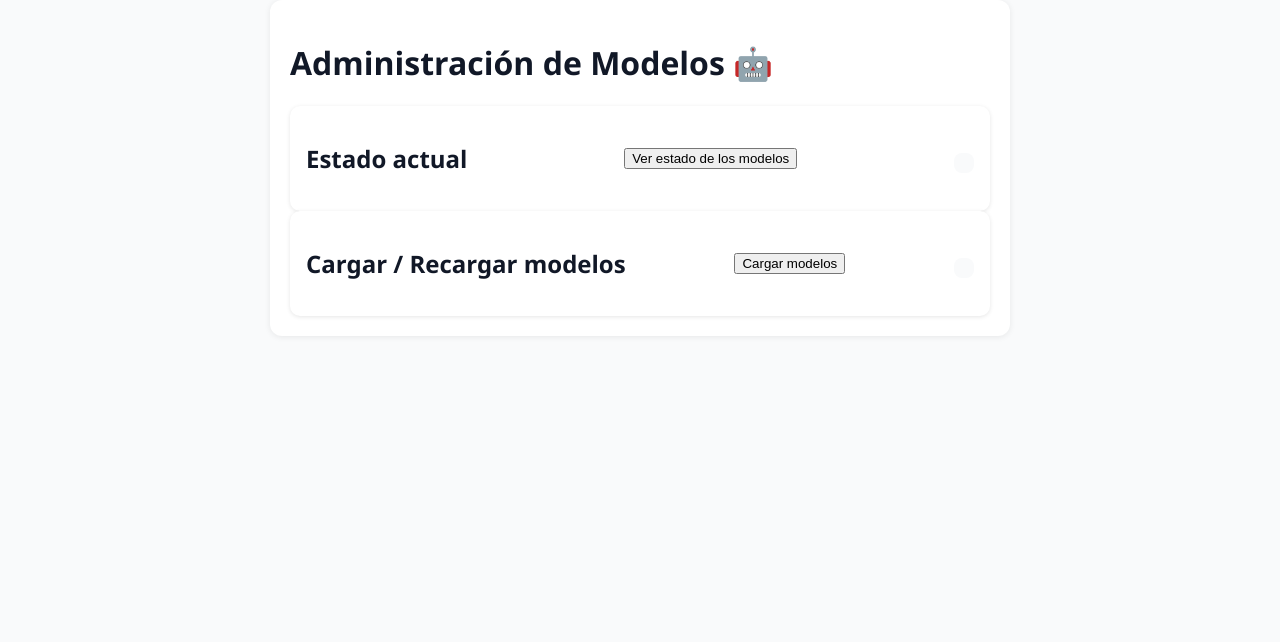
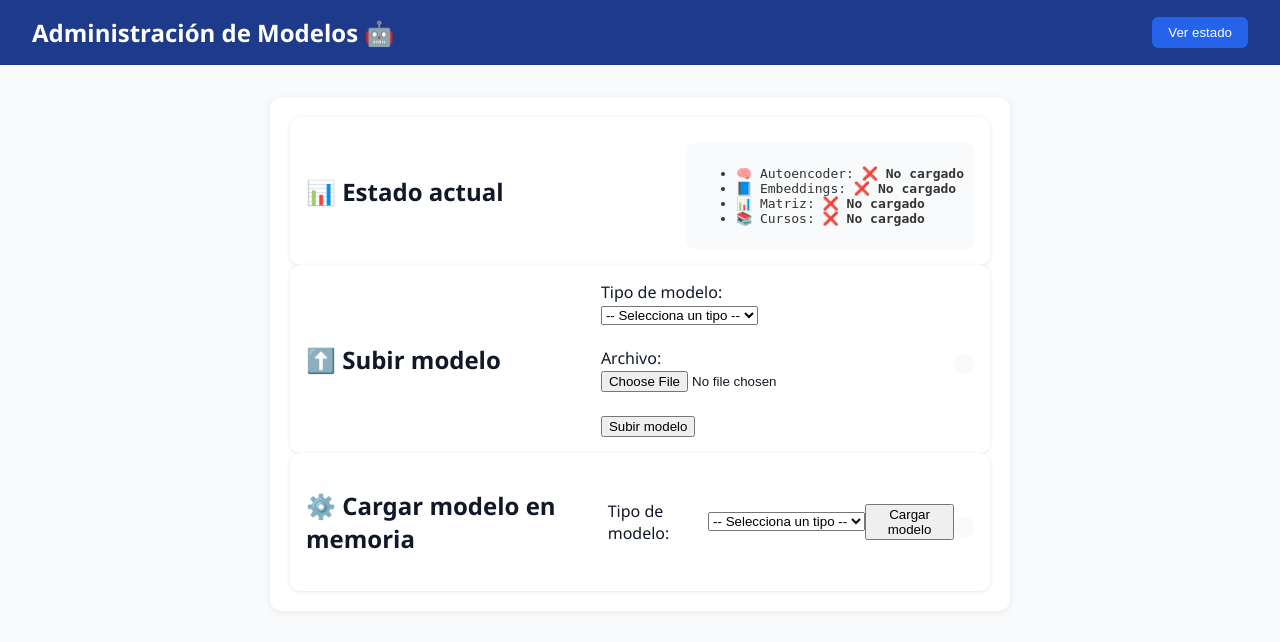
Before and after one commit to vanessatocasuche/chatbot-fastapi, a FastAPI app: page /models in a window 1280 px wide. Shown: the top 642 px of the page. Run offline with FastAPI, Linux system fonts and the light colour scheme.

Commit message:
vista de Administrador de modelos

```diff
--- a/src/services/modelService.py
+++ b/src/services/modelService.py
@@ -79,7 +79,7 @@ class ModelService:
             elif tipo == "matriz":
                 cls._models_cache["matriz"] = np.load(path)
             elif tipo == "cursos":
-                cls._models_cache["cursos"] = pd.read_csv(path)
+                cls._models_cache["cursos"] = np.load(path)
 
             logger.info(f"✅ Archivo '{tipo}' cargado correctamente desde {path}")
             return {"message": f"Archivo '{tipo}' cargado correctamente."}
--- a/static/models.js
+++ b/static/models.js
@@ -1,38 +1,95 @@
-const btnStatus = document.getElementById("btn-status");
-const btnLoad = document.getElementById("btn-load");
-const statusDiv = document.getElementById("status-result");
-const loadDiv = document.getElementById("load-result");
-
 const API_BASE = "/api/models";
 
-// Ver estado de los modelos
-btnStatus.addEventListener("click", async () => {
+const refreshStatusBtn = document.getElementById("refresh-status");
+const statusDiv = document.getElementById("status-result");
+
+const uploadForm = document.getElementById("upload-form");
+const uploadResult = document.getElementById("upload-result");
+
+const loadSelect = document.getElementById("load-type");
+const loadBtn = document.getElementById("btn-load");
+const loadResult = document.getElementById("load-result");
+
+// === CONSULTAR ESTADO DE LOS MODELOS ===
+async function fetchStatus() {
   statusDiv.textContent = "Consultando estado...";
   try {
     const res = await fetch(`${API_BASE}/status`);
-    if (!res.ok) throw new Error("Error consultando el estado");
+    if (!res.ok) throw new Error("Error consultando estado");
     const data = await res.json();
 
     statusDiv.innerHTML = `
       <ul>
-        <li>📘 Vectorizer: <strong>${data.vectorizer ? "✅ Cargado" : "❌ No cargado"}</strong></li>
-        <li>📊 Cluster model: <strong>${data.cluster_model ? "✅ Cargado" : "❌ No cargado"}</strong></li>
-        <li>💬 Respuestas: <strong>${data.responses ? "✅ Cargado" : "❌ No cargado"}</strong></li>
+        <li>🧠 Autoencoder: <strong>${data.autoencoder ? "✅ Cargado" : "❌ No cargado"}</strong></li>
+        <li>📘 Embeddings: <strong>${data.embeddings ? "✅ Cargado" : "❌ No cargado"}</strong></li>
+        <li>📊 Matriz: <strong>${data.matriz ? "✅ Cargado" : "❌ No cargado"}</strong></li>
+        <li>📚 Cursos: <strong>${data.cursos ? "✅ Cargado" : "❌ No cargado"}</strong></li>
       </ul>
     `;
-  } catch (error) {
+  } catch (err) {
+    console.error(err);
     statusDiv.textContent = "❌ Error al obtener el estado de los modelos.";
+  }
+}
+
+// === SUBIR MODELO ===
+uploadForm.addEventListener("submit", async (e) => {
+  e.preventDefault();
+
+  const tipo = document.getElementById("model-type").value;
+  const fileInput = document.getElementById("file");
+
+  if (!tipo || !fileInput.files.length) {
+    alert("Selecciona un tipo y un archivo antes de continuar.");
+    return;
+  }
+
+  const formData = new FormData();
+  formData.append("tipo", tipo);
+  formData.append("file", fileInput.files[0]);
+
+  uploadResult.textContent = "Subiendo archivo...";
+
+  try {
+    const res = await fetch(`${API_BASE}/`, {
+      method: "POST",
+      body: formData,
+    });
+
+    const data = await res.json();
+    if (!res.ok) throw new Error(data.detail || "Error al subir el modelo");
+
+    uploadResult.textContent = `✅ ${data.message || "Modelo subido correctamente."}`;
+  } catch (err) {
+    console.error(err);
+    uploadResult.textContent = `❌ ${err.message}`;
   }
 });
 
-// Cargar o recargar los modelos
-btnLoad.addEventListener("click", async () => {
-  loadDiv.textContent = "Cargando modelos...";
+// === CARGAR MODELO EN MEMORIA ===
+loadBtn.addEventListener("click", async () => {
+  const tipo = loadSelect.value;
+  if (!tipo) {
+    alert("Selecciona un tipo de modelo para cargar.");
+    return;
+  }
+
+  loadResult.textContent = `Cargando modelo "${tipo}"...`;
+
   try {
-    const res = await fetch(`${API_BASE}/load`, { method: "POST" });
+    const res = await fetch(`${API_BASE}/${tipo}/load`, { method: "POST" });
     const data = await res.json();
-    loadDiv.textContent = data.message || "Carga completada.";
-  } catch (error) {
-    loadDiv.textContent = "❌ Error al cargar los modelos.";
+    if (!res.ok) throw new Error(data.detail || "Error al cargar el modelo");
+
+    loadResult.textContent = `✅ ${data.message || "Modelo cargado correctamente."}`;
+  } catch (err) {
+    console.error(err);
+    loadResult.textContent = `❌ ${err.message}`;
   }
 });
+
+// === EVENTOS ===
+refreshStatusBtn.addEventListener("click", fetchStatus);
+
+// Cargar estado inicial
+fetchStatus();
--- a/templates/models.html
+++ b/templates/models.html
@@ -2,26 +2,64 @@
 <html lang="es">
 <head>
   <meta charset="UTF-8">
-  <title>Administración de Modelos</title>
-  <link rel="stylesheet" href="/static/style.css">
+  <title>Administración de Modelos 🤖</title>
+  <link rel="stylesheet" href="{{ url_for('static', path='style.css') }}">
 </head>
 <body>
-  <div class="container">
+  <header>
     <h1>Administración de Modelos 🤖</h1>
+    <button id="refresh-status">Ver estado</button>
+  </header>
 
-    <div class="card">
-      <h2>Estado actual</h2>
-      <button id="btn-status">Ver estado de los modelos</button>
-      <div id="status-result" class="result"></div>
+  <main>
+    <div class="container">
+      <!-- === ESTADO DE MODELOS === -->
+      <section class="card">
+        <h2>📊 Estado actual</h2>
+        <div id="status-result" class="result">Presiona “Ver estado” para actualizar.</div>
+      </section>
+
+      <!-- === SUBIR MODELO === -->
+      <section class="card">
+        <h2>⬆️ Subir modelo</h2>
+        <form id="upload-form">
+          <label for="model-type">Tipo de modelo:</label><br>
+          <select id="model-type" name="tipo" required>
+            <option value="">-- Selecciona un tipo --</option>
+            <option value="autoencoder">Autoencoder</option>
+            <option value="embeddings">Embeddings</option>
+            <option value="matriz">Matriz</option>
+            <option value="cursos">Cursos</option>
+          </select>
+
+          <br><br>
+          <label for="file">Archivo:</label><br>
+          <input type="file" id="file" name="file" required>
+
+          <br><br>
+          <button type="submit">Subir modelo</button>
+        </form>
+        <div id="upload-result" class="result"></div>
+      </section>
+
+      <!-- === CARGAR MODELO EN MEMORIA === -->
+      <section class="card">
+        <h2>⚙️ Cargar modelo en memoria</h2>
+        <label for="load-type">Tipo de modelo:</label><br>
+        <select id="load-type">
+          <option value="">-- Selecciona un tipo --</option>
+          <option value="autoencoder">Autoencoder</option>
+          <option value="embeddings">Embeddings</option>
+          <option value="matriz">Matriz</option>
+          <option value="cursos">Cursos</option>
+        </select>
+        <br><br>
+        <button id="btn-load">Cargar modelo</button>
+        <div id="load-result" class="result"></div>
+      </section>
     </div>
+  </main>
 
-    <div class="card">
-      <h2>Cargar / Recargar modelos</h2>
-      <button id="btn-load">Cargar modelos</button>
-      <div id="load-result" class="result"></div>
-    </div>
-  </div>
-
-  <script src="/static/models.js"></script>
+  <script src="{{ url_for('static', path='models.js') }}"></script>
 </body>
 </html>
```
Also changed, not shown: src/core/config.py (+7 -7 lines), 1 other file.
